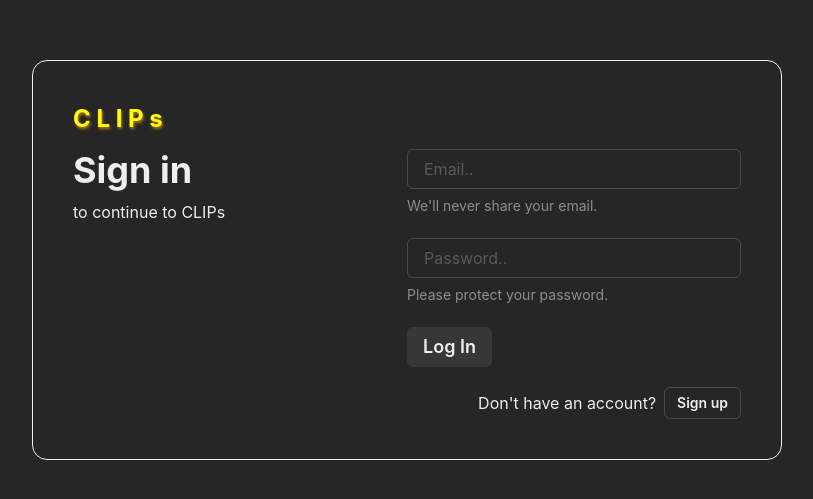
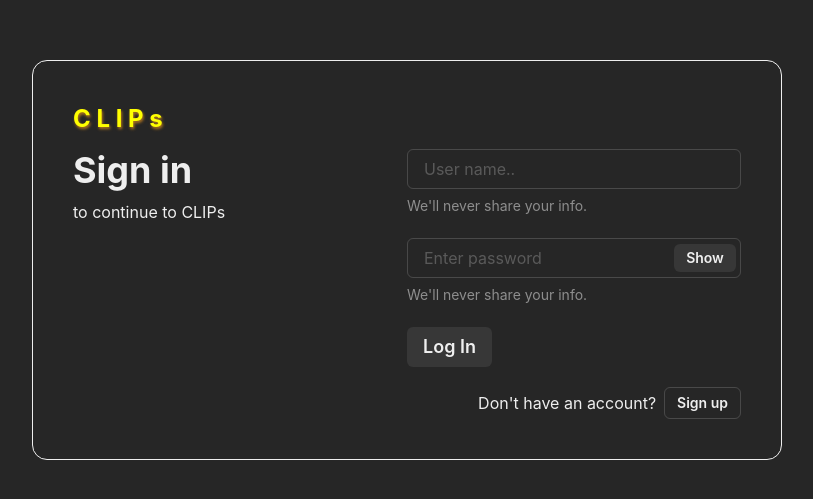
Before and after one commit to lqfeng2022/clip-hub, a React (Vite) app: page /user/signin in a window 1280 px wide. Shown: the part 155-654 px from the top of the page, without its empty margins (233-1046 px from the left). Built offline with nearby package versions, Linux system fonts and the light colour scheme.

Commit message:
define api-auth server and useSignin hook

```diff
--- a/src/hooks/useClip.ts
+++ b/src/hooks/useClip.ts
@@ -1,5 +1,5 @@
 import { useQuery } from '@tanstack/react-query'
-import APIClient from '../services/api-client'
+import APIClient from '../services/api-store'
 import Clip from '../entities/Clip'
 
 const apiClient = new APIClient<Clip>('videos')
--- a/src/hooks/useClips.ts
+++ b/src/hooks/useClips.ts
@@ -1,5 +1,5 @@
 import { useInfiniteQuery } from '@tanstack/react-query'
-import APIClient, { FetchResponse } from '../services/api-client'
+import APIClient, { FetchResponse } from '../services/api-store'
 import useClipQueryStore from '../store'
 import Clip from '../entities/Clip'
 
--- a/src/hooks/useExpression.ts
+++ b/src/hooks/useExpression.ts
@@ -1,5 +1,5 @@
 import { useQuery } from '@tanstack/react-query'
-import APIClient from '../services/api-client'
+import APIClient from '../services/api-store'
 import Expression from '../entities/Expression'
 
 const useExpression = (clipId: number) => {
--- a/src/hooks/useGenres.ts
+++ b/src/hooks/useGenres.ts
@@ -1,6 +1,6 @@
 import { useQuery } from '@tanstack/react-query'
 import genres from '../data/genres'
-import APIClient from '../services/api-client'
+import APIClient from '../services/api-store'
 import Genre from '../entities/Genre'
 
 const apiClient = new APIClient<Genre>('/genres/')
--- a/src/hooks/useInteract.ts
+++ b/src/hooks/useInteract.ts
@@ -1,6 +1,6 @@
 import { useMutation } from '@tanstack/react-query'
 import Clip from '../entities/Clip'
-import APIClient from '../services/api-client'
+import APIClient from '../services/api-store'
 
 interface HistoryData {
   visible: boolean
--- a/src/hooks/useLanguages.ts
+++ b/src/hooks/useLanguages.ts
@@ -1,6 +1,6 @@
 import { useQuery } from '@tanstack/react-query'
 import languages from '../data/languages'
-import APIClient from '../services/api-client'
+import APIClient from '../services/api-store'
 import Language from '../entities/Language'
 
 const apiClient = new APIClient<Language>('/languages/')
--- /dev/null
+++ b/src/hooks/useSignin.ts
@@ -0,0 +1,22 @@
+import { useMutation } from '@tanstack/react-query'
+import APIClient from '../services/api-auth'
+
+interface Signin {
+  username: string,
+  password: string,
+}
+
+interface AuthResponse {
+  message: string;
+}
+
+const apiClient = new APIClient('/login')
+
+const useSignin = () => {
+  return useMutation<AuthResponse, Error, Signin>({
+    mutationFn: (data: Signin) =>
+      apiClient.post(data, { withCredentials: true })
+  })
+}
+
+export default useSignin
--- a/src/pages/SigninPage.tsx
+++ b/src/pages/SigninPage.tsx
@@ -1,11 +1,24 @@
 import {
-  Box, Button, FormControl, FormHelperText,
-  Heading, HStack, Input, SimpleGrid, Stack, Text
+  Box, Button, FormControl, FormHelperText, Heading, HStack,
+  Input, InputGroup, InputRightElement, SimpleGrid, Stack, Text
 } from '@chakra-ui/react'
 import Logo from '../components/Logo'
 import SignContainer from '../components/SignContainer'
+import { useState } from 'react'
+import useSignin from '../hooks/useSignin'
 
 const SigninPage = () => {
+  const [show, setShow] = useState(false)
+  const handleClick = () => setShow(!show)
+
+  const [username, setUsername]= useState('')
+  const [password, setPassword] = useState('')
+
+  const { mutate, error } = useSignin()
+  const message = error
+    ? "Oops, something wrong..."
+    : "We'll never share your info."
+
   return (
     <SignContainer>
       <Stack p={10} gap={3}>
@@ -17,14 +30,43 @@ const SigninPage = () => {
           </Box>
           <Box>
             <FormControl>
-              <Input type='email' placeholder='Email..'/>
-              <FormHelperText>We'll never share your email.</FormHelperText>
+              <Input
+                type='text'
+                placeholder='User name..'
+                value={username}
+                onChange={(un) => setUsername(un.target.value)}
+              />
+              <FormHelperText color={error ? 'red.300' : undefined}>
+                {message}
+              </FormHelperText>
             </FormControl>
             <FormControl py={6}>
-              <Input type='password' placeholder='Password..'/>
-              <FormHelperText>Please protect your password.</FormHelperText>
+              <InputGroup size='md'>
+                <Input
+                  pr='4.5rem'
+                  type={show ? 'text' : 'password'}
+                  placeholder='Enter password'
+                  value={password}
+                  onChange={(ps) => setPassword(ps.target.value)}
+                />
+                <InputRightElement width='4.5rem'>
+                  <Button h='1.75rem' size='sm' onClick={handleClick}>
+                    {show ? 'Hide' : 'Show'}
+                  </Button>
+                </InputRightElement>
+              </InputGroup>
+              <FormHelperText color={error ? 'red.300' : undefined}>
+                {message}
+              </FormHelperText>
             </FormControl>
-            <Button mb={5} size='md' fontSize='lg'>Log In</Button>
+            <Button
+              mb={5}
+              size='md'
+              fontSize='lg'
+              onClick={() => mutate({ username, password })}
+            >
+              Log In
+            </Button>
             <HStack justifyContent='end'>
               <Text>Don't have an account?</Text>
               <Button size='sm' variant='outline'>Sign up</Button>
--- /dev/null
+++ b/src/services/api-auth.ts
@@ -0,0 +1,23 @@
+import axios, { AxiosRequestConfig } from 'axios'
+
+const axiosInstance = axios.create({
+  baseURL: 'http://localhost:8000/core',
+  withCredentials: true, // send cookie to backend
+  params: {}
+})
+
+class APIClient {
+  endpoint: string
+
+  constructor(endpoint: string) {
+    this.endpoint = endpoint
+  }
+
+  post = (data: any, config?: AxiosRequestConfig) => {
+    return axiosInstance
+      .post(`${this.endpoint}/`, data, config)
+      .then((res) => res.data)
+  }
+}
+
+export default APIClient
```
Also changed, not shown: src/services/api-store.ts (renamed from src/services/api-client.ts).
